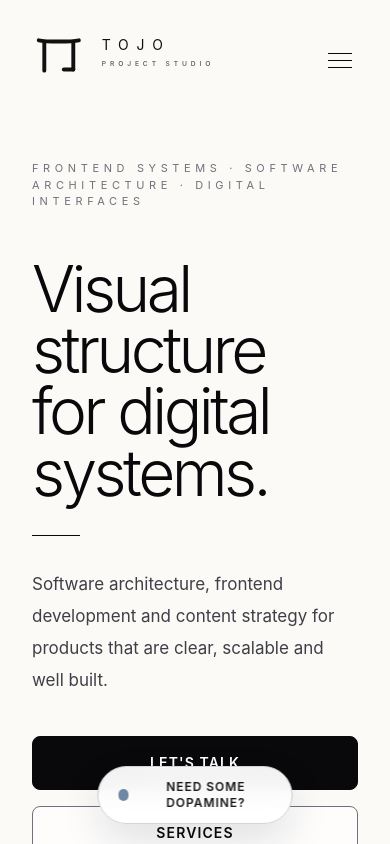
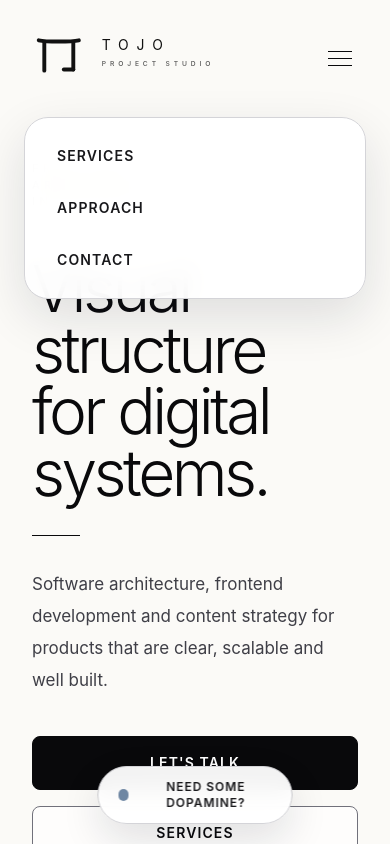
Before and after one commit to andreinavargas/tojo-project-studio, a React (Vite) app: page / in a window 390 px wide. Both pictures are taken after a click on the button "Open menu". Shown: the top 844 px of the page. Built offline with nearby package versions, Linux system fonts and the light colour scheme.

Commit message:
delete border

```diff
--- a/src/components/Header.jsx
+++ b/src/components/Header.jsx
@@ -1,7 +1,14 @@
+import { useState } from 'react';
 import Logo from './Logo';
 import ModeToggle from './ModeToggle';
 
 export default function Header({ dopamineMode, setDopamineMode }) {
+  const [menuOpen, setMenuOpen] = useState(false);
+
+  const linkClass = dopamineMode
+    ? 'rounded-full px-6 py-3 text-sm font-bold uppercase tracking-[0.08em] text-white transition hover:bg-white hover:text-[#111111]'
+    : 'rounded-full px-6 py-3 text-sm font-semibold uppercase tracking-[0.08em] text-zinc-900 transition hover:bg-zinc-950 hover:text-white';
+
   return (
     <header className="absolute left-0 top-0 z-30 w-full">
       <div className="mx-auto flex max-w-[1680px] items-center justify-between px-8 py-8 lg:px-16">
@@ -15,32 +22,12 @@ export default function Header({ dopamineMode, setDopamineMode }) {
           }
         >
           <nav className="flex items-center gap-1">
-            {[
-              ['Services', '#services'],
-              ['Approach', '#approach'],
-              ['Contact', '#contact'],
-            ].map(([label, href]) => (
-              <a
-                key={label}
-                href={href}
-                className={
-                  dopamineMode
-                    ? 'rounded-full px-6 py-3 text-sm font-bold uppercase tracking-[0.08em] text-white transition hover:bg-white hover:text-[#111111]'
-                    : 'rounded-full px-6 py-3 text-sm font-semibold uppercase tracking-[0.08em] text-zinc-900 transition hover:bg-zinc-950 hover:text-white'
-                }
-              >
-                {label}
-              </a>
-            ))}
+            <a href="#services" className={linkClass}>Services</a>
+            <a href="#approach" className={linkClass}>Approach</a>
+            <a href="#contact" className={linkClass}>Contact</a>
           </nav>
 
-          <div
-            className={
-              dopamineMode
-                ? 'mx-2 h-8 w-px bg-white/25'
-                : 'mx-2 h-8 w-px bg-zinc-200'
-            }
-          />
+          <div className={dopamineMode ? 'mx-2 h-8 w-px bg-white/25' : 'mx-2 h-8 w-px bg-zinc-200'} />
 
           <ModeToggle
             dopamineMode={dopamineMode}
@@ -49,7 +36,12 @@ export default function Header({ dopamineMode, setDopamineMode }) {
           />
         </div>
 
-        <button className="mt-1 flex h-10 w-10 items-center justify-center md:hidden">
+        <button
+          type="button"
+          onClick={() => setMenuOpen((prev) => !prev)}
+          className="flex h-10 w-10 items-center justify-center md:hidden"
+          aria-label="Open menu"
+        >
           <span className="flex flex-col gap-1.5">
             <span className="h-px w-6 bg-zinc-950" />
             <span className="h-px w-6 bg-zinc-950" />
@@ -57,6 +49,22 @@ export default function Header({ dopamineMode, setDopamineMode }) {
           </span>
         </button>
       </div>
+
+      {menuOpen && (
+        <div className="mx-6 rounded-3xl border border-zinc-300 bg-white/95 p-4 shadow-[0_18px_50px_rgba(17,24,39,0.12)] backdrop-blur-md md:hidden">
+          <nav className="grid gap-2">
+            <a onClick={() => setMenuOpen(false)} href="#services" className="rounded-2xl px-4 py-3 text-sm font-semibold uppercase tracking-[0.08em] text-zinc-900">
+              Services
+            </a>
+            <a onClick={() => setMenuOpen(false)} href="#approach" className="rounded-2xl px-4 py-3 text-sm font-semibold uppercase tracking-[0.08em] text-zinc-900">
+              Approach
+            </a>
+            <a onClick={() => setMenuOpen(false)} href="#contact" className="rounded-2xl px-4 py-3 text-sm font-semibold uppercase tracking-[0.08em] text-zinc-900">
+              Contact
+            </a>
+          </nav>
+        </div>
+      )}
     </header>
   );
 }
```
